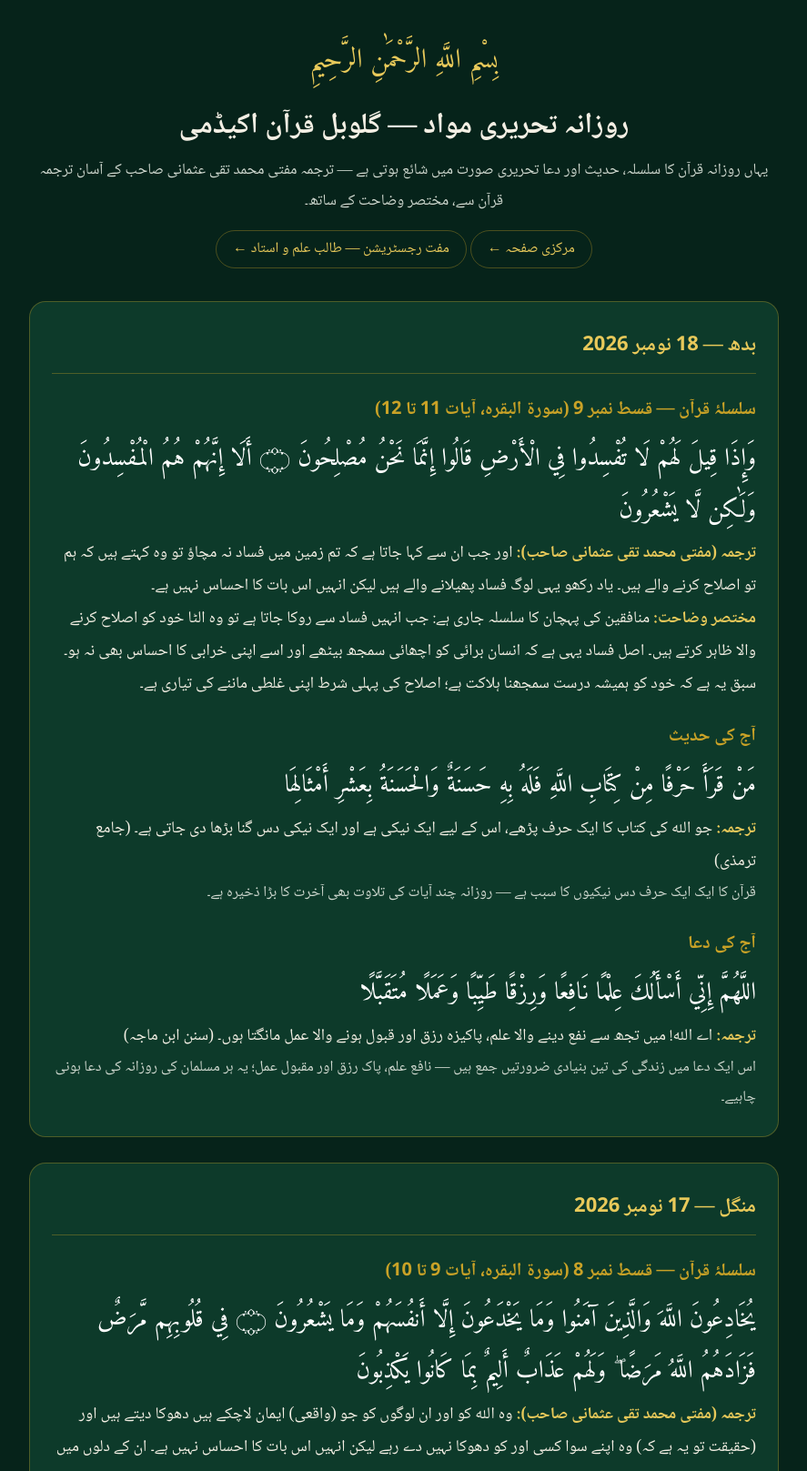
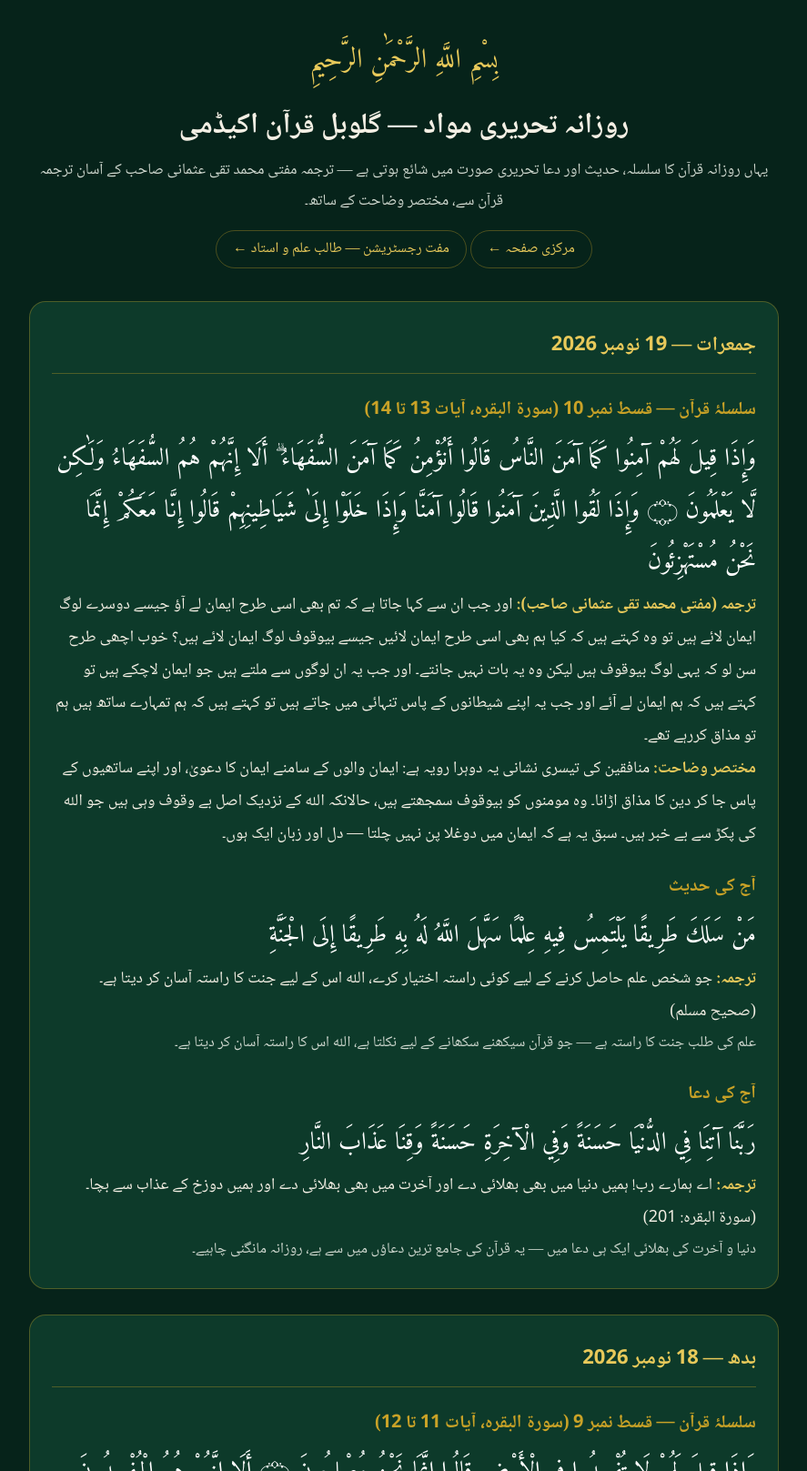
Before and after one commit to yousuf0313/global-online-quran-academy, a plain HTML site: page daily.html in a window 1280 px wide. Shown: the part 21-1638 px from the top of the page at 91% size, without its empty margins (196-1083 px from the left). Drawn offline with Linux system fonts and the light colour scheme.

Commit message:
Daily content 19 Nov 2026 — Qist 10

```diff
--- a/daily.html
+++ b/daily.html
@@ -42,6 +42,32 @@
     <a class="backlink" href="index.html">مرکزی صفحہ ←</a>
     <a class="backlink" href="register.html">مفت رجسٹریشن — طالب علم و استاد ←</a>
   </header>
+
+  <!-- ===== 19 نومبر 2026 ===== -->
+  <article class="day">
+    <h2>جمعرات — 19 نومبر 2026</h2>
+
+    <div class="block">
+      <h3>سلسلۂ قرآن — قسط نمبر 10 (سورۃ البقرہ، آیات 13 تا 14)</h3>
+      <p class="arabic">وَإِذَا قِيلَ لَهُمْ آمِنُوا كَمَا آمَنَ النَّاسُ قَالُوا أَنُؤْمِنُ كَمَا آمَنَ السُّفَهَاءُ ۗ أَلَا إِنَّهُمْ هُمُ السُّفَهَاءُ وَلَٰكِن لَّا يَعْلَمُونَ ۝ وَإِذَا لَقُوا الَّذِينَ آمَنُوا قَالُوا آمَنَّا وَإِذَا خَلَوْا إِلَىٰ شَيَاطِينِهِمْ قَالُوا إِنَّا مَعَكُمْ إِنَّمَا نَحْنُ مُسْتَهْزِئُونَ</p>
+      <p><span class="label">ترجمہ (مفتی محمد تقی عثمانی صاحب):</span> اور جب ان سے کہا جاتا ہے کہ تم بھی اسی طرح ایمان لے آؤ جیسے دوسرے لوگ ایمان لائے ہیں تو وہ کہتے ہیں کہ کیا ہم بھی اسی طرح ایمان لائیں جیسے بیوقوف لوگ ایمان لائے ہیں؟ خوب اچھی طرح سن لو کہ یہی لوگ بیوقوف ہیں لیکن وہ یہ بات نہیں جانتے۔ اور جب یہ ان لوگوں سے ملتے ہیں جو ایمان لاچکے ہیں تو کہتے ہیں کہ ہم ایمان لے آئے اور جب یہ اپنے شیطانوں کے پاس تنہائی میں جاتے ہیں تو کہتے ہیں کہ ہم تمہارے ساتھ ہیں ہم تو مذاق کررہے تھے۔</p>
+      <p><span class="label">مختصر وضاحت:</span> منافقین کی تیسری نشانی یہ دوہرا رویہ ہے: ایمان والوں کے سامنے ایمان کا دعویٰ، اور اپنے ساتھیوں کے پاس جا کر دین کا مذاق اڑانا۔ وہ مومنوں کو بیوقوف سمجھتے ہیں، حالانکہ اللہ کے نزدیک اصل بے وقوف وہی ہیں جو اللہ کی پکڑ سے بے خبر ہیں۔ سبق یہ ہے کہ ایمان میں دوغلا پن نہیں چلتا — دل اور زبان ایک ہوں۔</p>
+    </div>
+
+    <div class="block">
+      <h3>آج کی حدیث</h3>
+      <p class="arabic">مَنْ سَلَكَ طَرِيقًا يَلْتَمِسُ فِيهِ عِلْمًا سَهَّلَ اللَّهُ لَهُ بِهِ طَرِيقًا إِلَى الْجَنَّةِ</p>
+      <p><span class="label">ترجمہ:</span> جو شخص علم حاصل کرنے کے لیے کوئی راستہ اختیار کرے، اللہ اس کے لیے جنت کا راستہ آسان کر دیتا ہے۔ (صحیح مسلم)</p>
+      <p class="note">علم کی طلب جنت کا راستہ ہے — جو قرآن سیکھنے سکھانے کے لیے نکلتا ہے، اللہ اس کا راستہ آسان کر دیتا ہے۔</p>
+    </div>
+
+    <div class="block">
+      <h3>آج کی دعا</h3>
+      <p class="arabic">رَبَّنَا آتِنَا فِي الدُّنْيَا حَسَنَةً وَفِي الْآخِرَةِ حَسَنَةً وَقِنَا عَذَابَ النَّارِ</p>
+      <p><span class="label">ترجمہ:</span> اے ہمارے رب! ہمیں دنیا میں بھی بھلائی دے اور آخرت میں بھی بھلائی دے اور ہمیں دوزخ کے عذاب سے بچا۔ (سورۃ البقرہ: 201)</p>
+      <p class="note">دنیا و آخرت کی بھلائی ایک ہی دعا میں — یہ قرآن کی جامع ترین دعاؤں میں سے ہے، روزانہ مانگنی چاہیے۔</p>
+    </div>
+  </article>
 
   <!-- ===== 18 نومبر 2026 ===== -->
   <article class="day">
```
